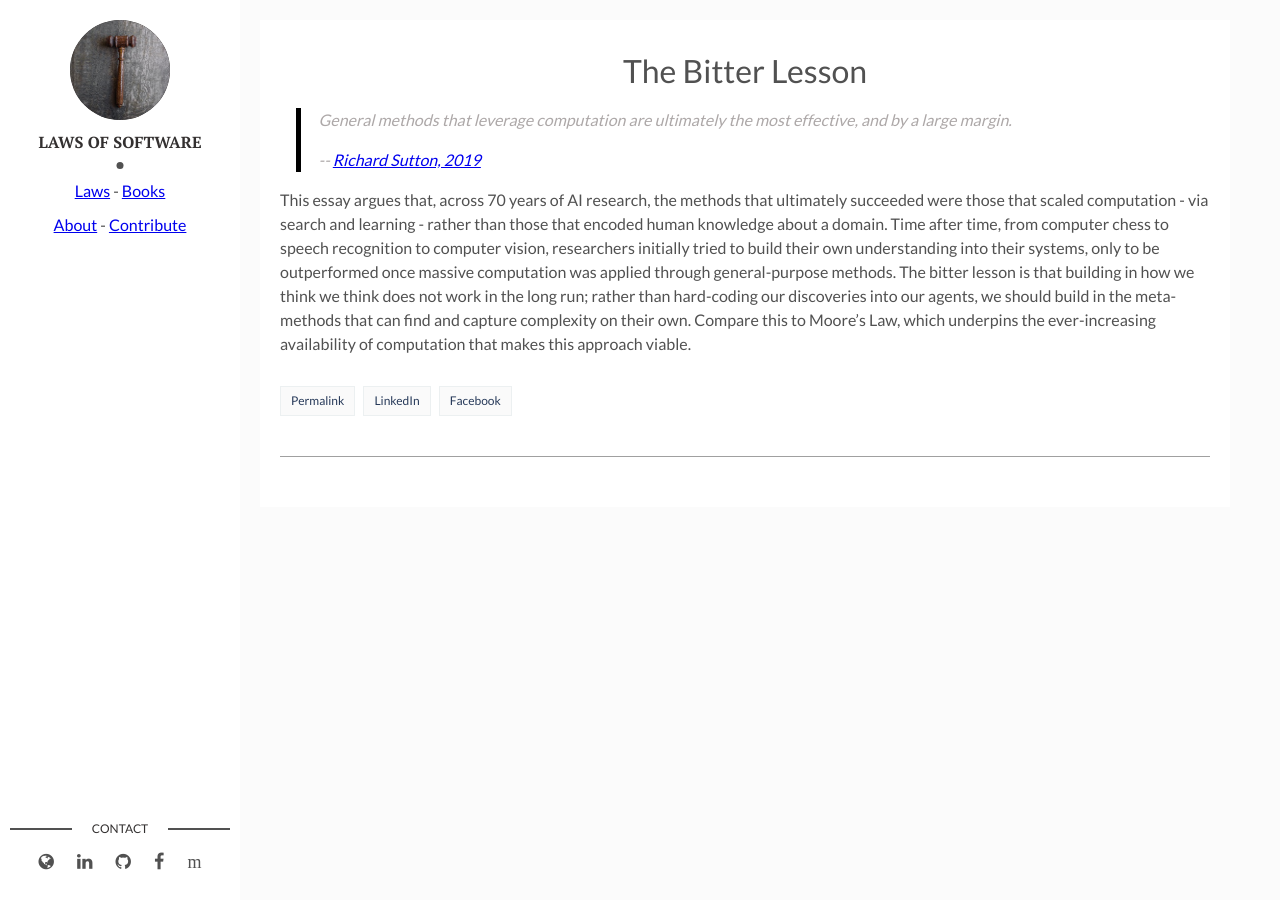
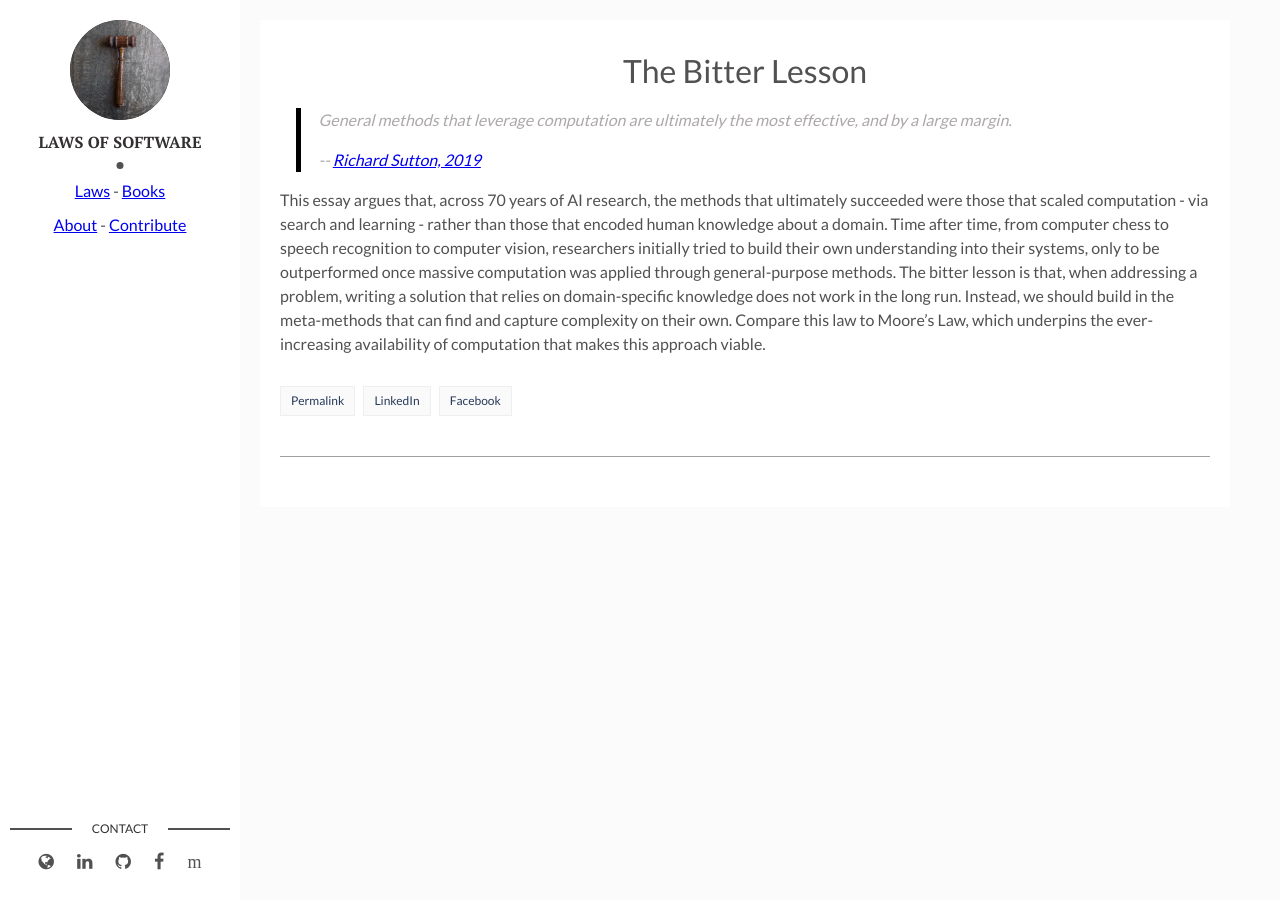
Before and after one commit to shaisachs/laws-of-software, a Jekyll site: the page built from _laws/bitter-lesson.md, in a window 1280 px wide. Built offline with Jekyll 4.4.1, drawn with Linux system fonts in a browser that asks for light colours.

Commit message:
tighten wording a little

```diff
--- a/_laws/bitter-lesson.md
+++ b/_laws/bitter-lesson.md
@@ -7,4 +7,4 @@ law-url: http://www.incompleteideas.net/IncIdeas/BitterLesson.html
 law-year: 2019
 ---
 
-This essay argues that, across 70 years of AI research, the methods that ultimately succeeded were those that scaled computation - via search and learning - rather than those that encoded human knowledge about a domain. Time after time, from computer chess to speech recognition to computer vision, researchers initially tried to build their own understanding into their systems, only to be outperformed once massive computation was applied through general-purpose methods. The bitter lesson is that building in how we think we think does not work in the long run; rather than hard-coding our discoveries into our agents, we should build in the meta-methods that can find and capture complexity on their own. Compare this to Moore's Law, which underpins the ever-increasing availability of computation that makes this approach viable.
+This essay argues that, across 70 years of AI research, the methods that ultimately succeeded were those that scaled computation - via search and learning - rather than those that encoded human knowledge about a domain. Time after time, from computer chess to speech recognition to computer vision, researchers initially tried to build their own understanding into their systems, only to be outperformed once massive computation was applied through general-purpose methods. The bitter lesson is that, when addressing a problem, writing a solution that relies on domain-specific knowledge does not work in the long run. Instead, we should build in the meta-methods that can find and capture complexity on their own. Compare this law to Moore's Law, which underpins the ever-increasing availability of computation that makes this approach viable.
```
